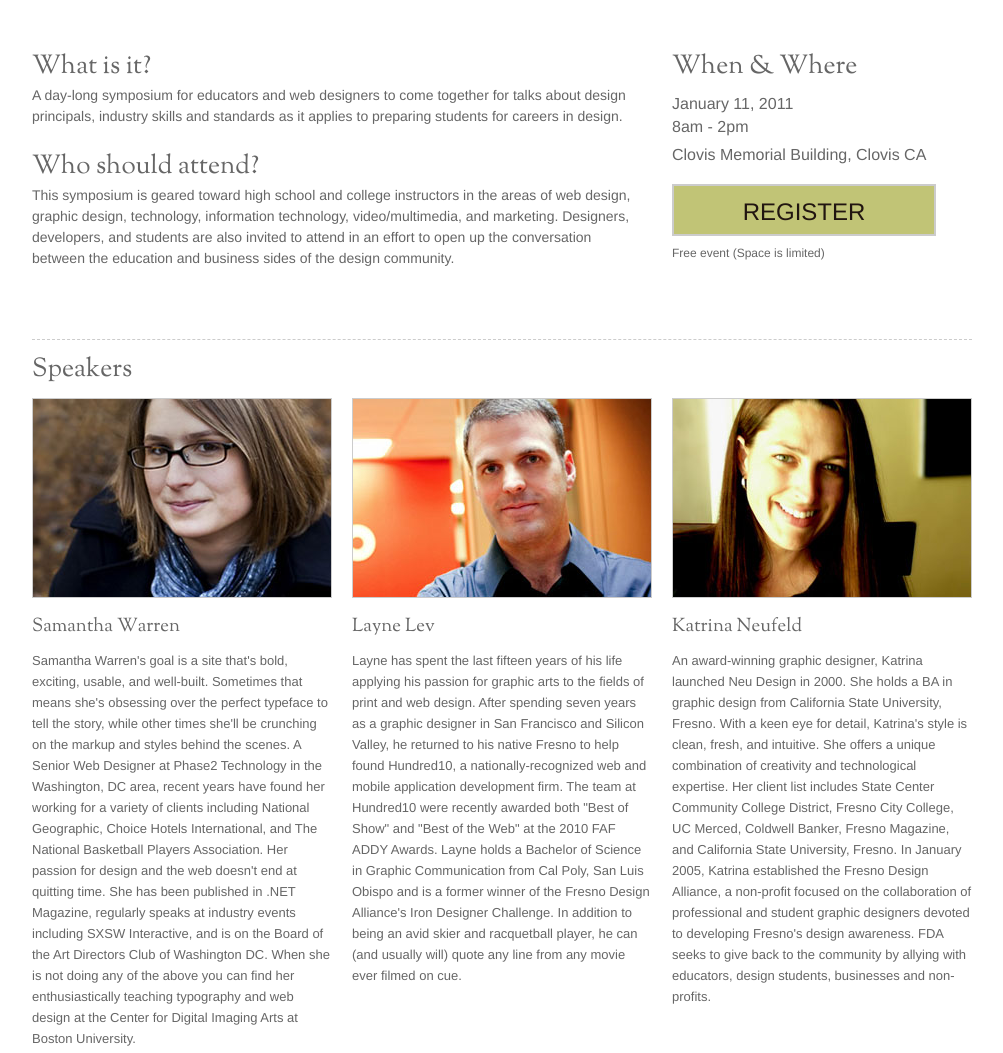
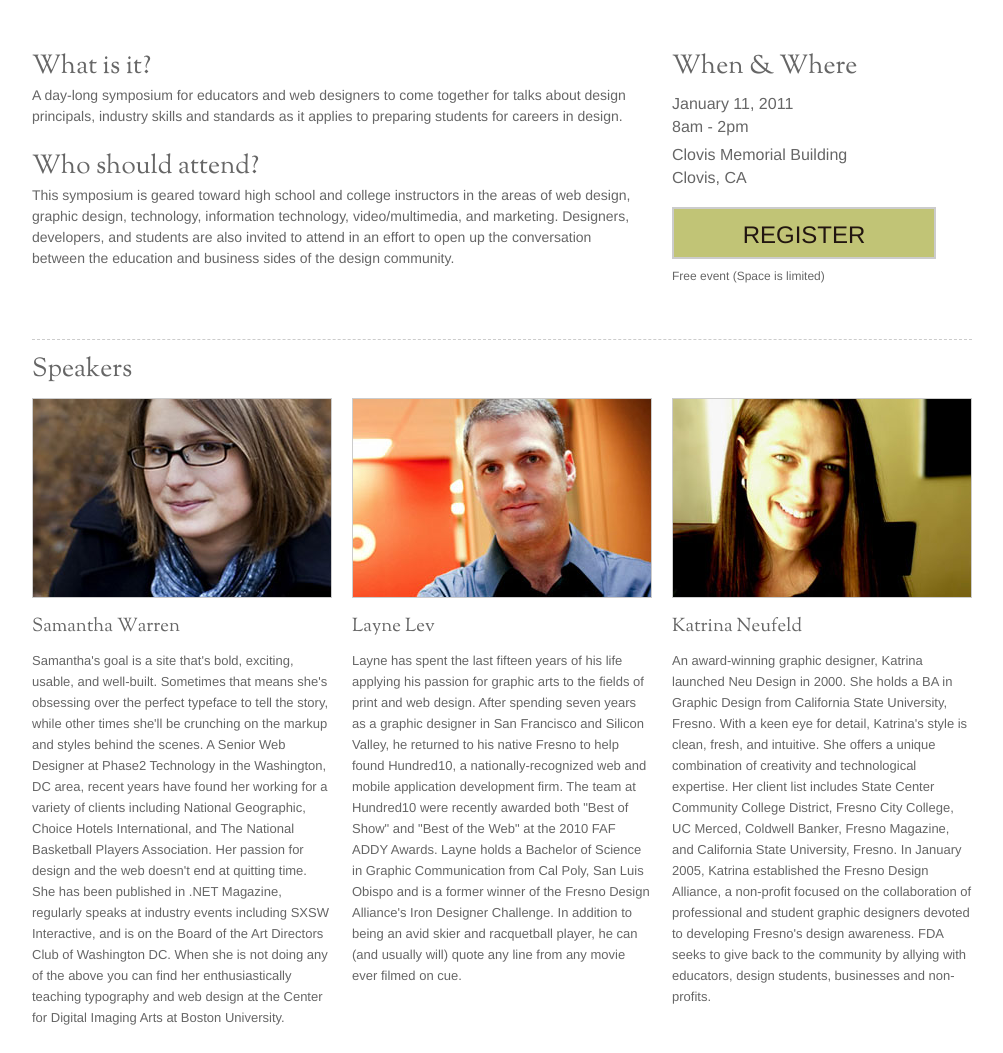
Before and after one commit to kepford/educatingondesign, a plain HTML site: page index.html in a window 1280 px wide. Shown: the part 247-1300 px from the top of the page, without its empty margins (138-1141 px from the left). Drawn offline with Linux system fonts and the light colour scheme.

Commit message:
Update Corrected some typos

```diff
--- a/eds.css
+++ b/eds.css
@@ -537,6 +537,10 @@ ul li {
   margin-bottom: 10px;
 }
 
+#where {
+  margin-bottom: 5px;
+}
+
 #brk-reg-time {
   font-size: 12px;
   margin-bottom: 5px;
--- a/index.html
+++ b/index.html
@@ -31,8 +31,8 @@ a symposium on educating future web designers
 		<h2>When & Where</h2>
 		<div id="day">January 11, 2011</div>
 		<div id="time">8am - 2pm</div>
-
-		<div id="where">Clovis Memorial Building, Clovis CA</div>
+		<div id="where">Clovis Memorial Building</div>
+		<div id="where">Clovis, CA</div>
 		<div id="registration"><a href="http://edondesign.eventbrite.com/">Register</a></div>
 		<div id="limited">Free event (Space is limited)</div>
 	</div>
@@ -47,7 +47,7 @@ a symposium on educating future web designers
 	<li class="grid_4">
 	<img src="images/samantha-warren.jpg">
 	<h3>Samantha Warren</h3>
-	<p>Samantha Warren's goal is a site that's bold, exciting, usable, and well-built. Sometimes that means she's obsessing over the perfect typeface to tell the story, while other times she'll be crunching on the markup and styles behind the scenes. A Senior Web Designer at Phase2 Technology in the Washington, DC area, recent years have found her working for a variety of clients including National Geographic, Choice Hotels International, and The National Basketball Players Association. Her passion for design and the web doesn't end at quitting time. She has been published in .NET Magazine, regularly speaks at industry events including SXSW Interactive, and is on the Board of the Art Directors Club of Washington DC. When she is not doing any of the above you can find her enthusiastically teaching typography and web design at the Center for Digital Imaging Arts at Boston University.</p>
+	<p>Samantha's goal is a site that's bold, exciting, usable, and well-built. Sometimes that means she's obsessing over the perfect typeface to tell the story, while other times she'll be crunching on the markup and styles behind the scenes. A Senior Web Designer at Phase2 Technology in the Washington, DC area, recent years have found her working for a variety of clients including National Geographic, Choice Hotels International, and The National Basketball Players Association. Her passion for design and the web doesn't end at quitting time. She has been published in .NET Magazine, regularly speaks at industry events including SXSW Interactive, and is on the Board of the Art Directors Club of Washington DC. When she is not doing any of the above you can find her enthusiastically teaching typography and web design at the Center for Digital Imaging Arts at Boston University.</p>
 	<div id="site-link"><a href="http://www.badassideas.com">www.badassideas.com</a></div>
 	<div id="twitter-link"><a href="http://www.twitter.com/samanthatoy">@Samanthatoy</a></div>
 	</li>
@@ -64,7 +64,7 @@ a symposium on educating future web designers
 	<li class="grid_4">
 	<img src="images/katrina-neufeld.jpg">
 	<h3>Katrina Neufeld</h3>
-	<p>An award-winning graphic designer, Katrina launched Neu Design in 2000. She holds a BA in graphic design from California State University, Fresno. With a keen eye for detail, Katrina's style is clean, fresh, and intuitive. She offers a unique combination of creativity and technological expertise. Her client list includes State Center Community College District, Fresno City College, UC Merced, Coldwell Banker, Fresno Magazine, and California State University, Fresno. In January 2005, Katrina established the Fresno Design Alliance, a non-profit focused on the collaboration of professional and student graphic designers devoted to developing Fresno's design awareness. FDA seeks to give back to the community by allying with educators, design students, businesses and non-profits. </p>
+	<p>An award-winning graphic designer, Katrina launched Neu Design in 2000. She holds a BA in Graphic Design from California State University, Fresno. With a keen eye for detail, Katrina's style is clean, fresh, and intuitive. She offers a unique combination of creativity and technological expertise. Her client list includes State Center Community College District, Fresno City College, UC Merced, Coldwell Banker, Fresno Magazine, and California State University, Fresno. In January 2005, Katrina established the Fresno Design Alliance, a non-profit focused on the collaboration of professional and student graphic designers devoted to developing Fresno's design awareness. FDA seeks to give back to the community by allying with educators, design students, businesses and non-profits. </p>
 	<div id="site-link"><a href="http://www.neudesignmedia.com">www.neudesignmedia.com</a></div>
 	<div id="twitter-link"><a href="http://www.twitter.com/neudesign">@neudesign</a></div>
 	</li>
```
